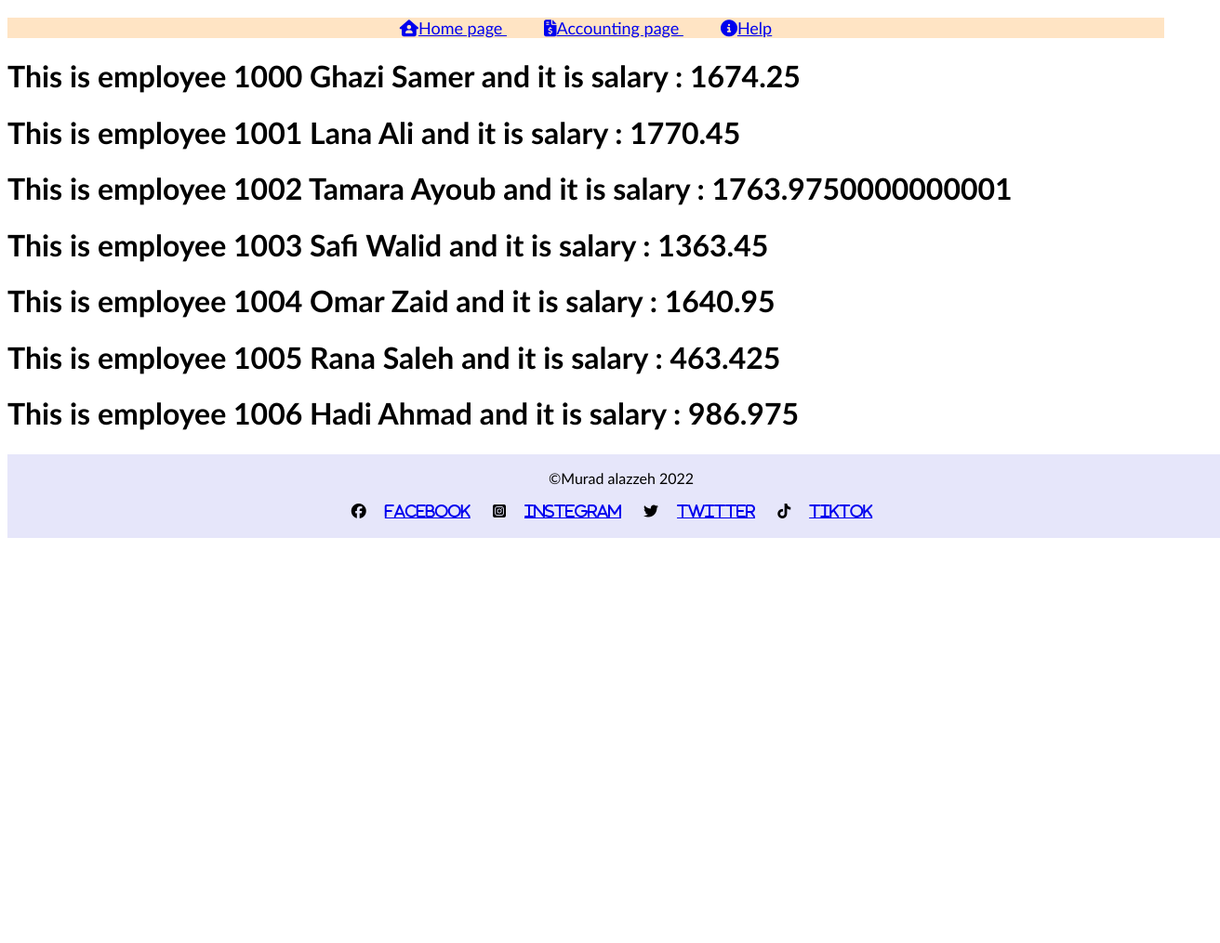
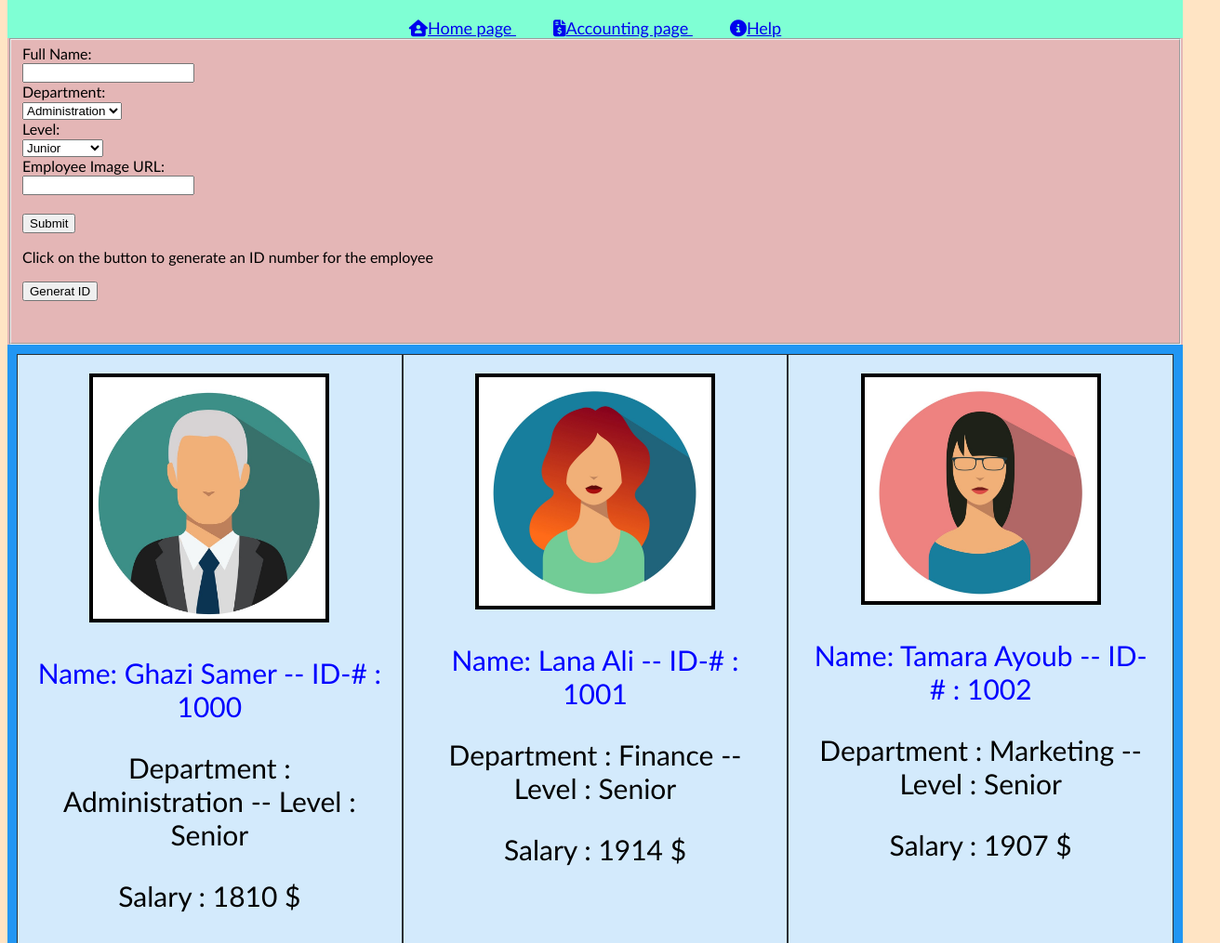
Before and after one commit to Muradazzeh/HR-management-system, a plain HTML site: page index.html in a window 1280 px wide. Shown: the part 221-1236 px from the top of the page at 93% size, 1312 px wide, since content can reach past the window. Before the commit the page ends 800 px from the top, so only its background shows below. Drawn offline with Linux system fonts and the light colour scheme.

Commit message:
taks 8 sol

```diff
--- a/app.js
+++ b/app.js
@@ -1,14 +1,15 @@
 `use strict`
-let allEmp =[]
-let empsal=[]
-function Employee(Id,Name,Department,Level,image){
-    this.employee_ID =Id;
+//// VARIABLES
+let allEmp = []
+let submtEL = document.getElementById("data")
+function Employee(Id, Name, Department, Level, image) {
+  this.employee_ID = Id;
   this.full_Name = Name;
   this.department = Department;
   this.level = Level;
   this.image = image;
-    this.salary = 5;
-    empsal.push(this.salary)
+  this.salary = 0;
+
   allEmp.push(this)
 
 }
@@ -16,63 +17,111 @@ function Employee(Id,Name,Department,Level,image){
 
 console.log(allEmp)
 
-function getRndInteger(min, max) {
-  return Math.round(Math.random() *  (max - min) ) + min ;
-}
+//// SALARY CONDATION THREW THE CONSTRUCTOR
+Employee.prototype.netsalary = function () {
+  if (this.level === "Senior") {
 
-      Employee.prototype.netsalary = function(){
-        if( this.level === "Senior"){
-
-          this.salary=getRndInteger(1500,2000);
-          this.salary=this.salary * (0.925);
+    this.salary = getRndInteger(1500, 2000);
+    // this.salary=this.salary * (0.925);
 
   }
-        if( this.level === "Mid-Senior"){
-          this.salary=getRndInteger(1000,1500);
-          this.salary=this.salary* (0.925);
+  if (this.level === "Mid-Senior") {
+    this.salary = getRndInteger(1000, 1500);
+    // this.salary=this.salary* (0.925);
   }
-        if( this.level === "Junior"){
-          this.salary=getRndInteger(500,1000);
-         this.salary = this.salary * (0.925);
+  if (this.level === "Junior") {
+    this.salary = getRndInteger(500, 1000);
+    //this.salary = this.salary * (0.925);
   }
 }
 
+//// EMPLOYEE INSTANCE
+let employee1 = new Employee(1000, 'Ghazi Samer', 'Administration', "Senior", "./image/Ghazi.jpg");
+let employee2 = new Employee(1001, 'Lana Ali', 'Finance', "Senior", "./image/Lana.jpg");
+let employee3 = new Employee(1002, 'Tamara Ayoub', 'Marketing', "Senior", "./image/Tamara.jpg");
+let employee4 = new Employee(1003, 'Safi Walid', 'Administration', "Mid-Senior", "./image/Safi.jpg");
+let employee5 = new Employee(1004, 'Omar Zaid', 'Development', "Senior", "./image/Omar.jpg");
+let employee6 = new Employee(1005, 'Rana Saleh', 'Development', "Junior", "./image/Rana.jpg");
+let employee7 = new Employee(1006, 'Hadi Ahmad', 'Finance', "Mid-Senior", "./image/Hadi.jpg");
 
-      console.log(empsal)
+/// CARD SECTION DISPLAY
+Employee.prototype.rendar = function () {
+
+  let gridItem = document.createElement("div");
+  gridItem.className="grid-item";
+
+  let imagEl = document.createElement("img")
+  imagEl.src = this.image; imagEl.width = 250; imagEl.length = 250; imagEl.className += "ima"
+  console.log(gridItem)
+  gridItem.appendChild(imagEl)
+  let nameEL = document.createElement("p")
+  nameEL.textContent = `Name: ${this.full_Name} --  ID-# :  ${this.employee_ID} `
+  gridItem.appendChild(nameEL)
+  nameEL.style.color = "blue"
+  let idEl = document.createElement("p")
+  //idEl.textContent=`ID-# : ${this.employee_ID}`
+  gridItem.appendChild(idEl)
+
+  let departmentEL = document.createElement("p")
+  departmentEL.textContent = `Department : ${this.department}  --  Level : ${this.level}`
+  gridItem.appendChild(departmentEL)
+  let levelEl = document.createElement("p")
+  //levelEl.textContent=`Level : ${this.level}`
+  gridItem.appendChild(levelEl)
+  let salaryEL = document.createElement("p")
+  salaryEL.textContent = `Salary : ${this.salary} $`
+  gridItem.appendChild(salaryEL)
+
+
+  document.getElementById("empList").appendChild(gridItem)
+
+}
+
+submtEL.addEventListener("submit", handelsubmit)
+
+function handelsubmit(event) {
+  event.preventDefault();
+
+  let selecLev = document.getElementById("lev").value;
+  let selecdep = document.getElementById("department").value
+  let uniqueID = document.getElementById("uniqueID").innerHTML;
+  let sal = document.getElementById(this.salary);
+  let empId = uniqueID;
+  let empName = event.target.fullName.value;
+  let empDep = selecdep;
+  let empLev = selecLev;
+  let empImg = event.target.imag.value;
+  let empSal = sal;
+  console.log(empId);
 
 
 
 
+  let newEmployee = new Employee(empId, empName, empDep, empLev, empImg, empSal)
+  newEmployee.netsalary()
+  newEmployee.rendar()
 
 
-let employee1=new Employee(1000,'Ghazi Samer','Administration',"Senior");
-let employee2=new Employee(1001,'Lana Ali','Finance',"Senior");
-let employee3=new Employee(1002,'Tamara Ayoub','Marketing',"Senior");
-let employee4=new Employee(1003,'Safi Walid','Administration',"Mid-Senior");
-let employee5=new Employee(1004,'Omar Zaid','Development',"Senior");
-let employee6=new Employee(1005,'Rana Saleh','Development',"Junior");
-let employee7=new Employee(1006,'Hadi Ahmad','Finance',"Mid-Senior");
-
-Employee.prototype.rendar=function(){
-  document.write (`<h1>This is employee ${this.employee_ID} ${this.full_Name} and it is salary  : ${this.salary} </h1> `)}
-for(i=0;i<allEmp.length;i++){
-  allEmp[i].netsalary();
-  allEmp[i].rendar();
 
 
 }
 
-// employee1.rendar();
-// employee2.rendar();
-// employee3.rendar();
-// employee4.rendar();
-// employee5.rendar();
-// employee6.rendar();
-// employee7.rendar();
-// employee1.netsalary() ;
-// employee2.netsalary();
-// employee3.netsalary();
-// employee4.netsalary();
-// employee5.netsalary();
-// employee6.netsalary();
-// employee7.netsalary();
+//// CALLING FUNCTION THREW CONSTRUCTOR
+for (i = 0; i < allEmp.length; i++) {
+  allEmp[i].netsalary();
+  allEmp[i].rendar();
+}
+//// Function AREA
+function generate() {
+  let id = () => {
+    return Math.floor((1 + Math.random()) * 0x1000)
+      ;
+  }
+  let uniqId = document.getElementById("uniqueID");
+  uniqId.textContent = id();
+
+
+}
+function getRndInteger(min, max) {
+  return Math.round(Math.random() * (max - min)) + min;
+}
--- a/index.html
+++ b/index.html
@@ -1,5 +1,6 @@
 <!DOCTYPE html>
 <html lang="en">
+
 <head>
     <meta charset="UTF-8">
     <meta http-equiv="X-UA-Compatible" content="IE=edge">
@@ -9,10 +10,11 @@
     <link rel="icon" type="image/jpg" href="./image/Faviconnew.png">
     <script src="https://kit.fontawesome.com/e6d3dc9ffc.js" crossorigin="anonymous"></script>
 </head>
+
 <body>
     <header>
         <div class="top">
-    <img  title="hr image" src="./image/HR.jpg" height="150" width="150" class="center" >
+            <img title="hr image" src="./image/HR.jpg" height="150" width="150" class="center">
         </div>
         <h1>Home page </h1>
         </div>
@@ -27,6 +29,62 @@
     </header>
 
     <main>
+        <section id="data" style="background-color: rgb(228, 182, 182);">
+
+
+            <fieldset>
+                <form>
+                    <label for="fullName">Full Name:</label><br>
+                    <input type="text" id="fullName" name="fullName"><br>
+
+                    <label for="department">Department:</label><br>
+                    <select id="department" name="department" form="departmentform">
+                        <option value="Administration">Administration </option>
+                        <option value="Marketing">Marketing </option>
+                        <option value="Development ">Development </option>
+                        <option value="Finance">Finance </option>
+                    </select><br>
+
+                    <label for="level">Level:</label><br>
+                    <select id="lev" name="levellist" form="levelform">
+                        <option value="Junior"> Junior </option>
+                        <option value="Mid-Senior"> Mid-Senior </option>
+                        <option value="Senior"> Senior </option>
+
+                    </select>
+                    <br>
+                    <label for="imag">Employee Image URL:</label><br>
+                    <input type="text" id="imag" name="Employeeimage">
+                    <br>
+                    <br>
+
+                    <input type="submit" id="sub" name="Submit"><br>
+                </form>
+                <p>Click on the button to generate an ID number for the employee</p>
+                <button onclick="generate()">Generat ID</button>
+                <br>
+                <label id="uniqueID" value="generate()"></label><br>
+                <p></p>
+
+            </fieldset>
+        </section>
+
+
+        <section id="card">
+            <div id="empList" class="grid-container">
+            </div>
+        </section>
+
+
+
+
+
+
+
+
+
+
+
         <script src="./app.js"></script>
 
     </main>
@@ -36,11 +94,12 @@
     <footer>
 
         <p>&copy;Murad alazzeh 2022</p>
-     <i class="fa-brands fa-facebook"><a href="https://ar-ar.facebook.com/">facebook  </a></i>
+        <i class="fa-brands fa-facebook"><a href="https://ar-ar.facebook.com/">facebook </a></i>
         <i class="fa-brands fa-instagram-square"><a href="https://www.instagram.com/">Instegram</a></i>
         <i class="fa-brands fa-twitter"><a href="https://twitter.com/">Twitter</a> </i>
         <i class="fa-brands fa-tiktok"><a href="https://www.tiktok.com/">Tiktok</a></i>
 
     </footer>
 </body>
+
 </html>
--- a/style/indexstyle.css
+++ b/style/indexstyle.css
@@ -1,15 +1,18 @@
 
 body{
     font-family: 'Gill Sans', 'Gill Sans MT', Calibri, 'Trebuchet MS', sans-serif;
-    padding-right: 20px;
+    padding-right: 0;background-color: bisque;
 }
-.center {margin-right: auto;margin-left: auto;display: block; }
+.center {margin-right: auto;margin-left: auto;display: block;}
 header h1{
    text-align: center;font-weight: 400;font-style: inherit;
 }
+header{
+    background-color: aquamarine;
+}
 .navbar {
    font-size: large;
-    background-color: bisque;
+    text-decoration: wavy;
     text-align: center;
 
 }
@@ -27,7 +30,7 @@ header h1{
     text-transform: uppercase;
 }
 footer {
-    position: fixed;
+    position: static;
     background-color: lavender;
     text-align: center;
     padding-left: 20px;
@@ -46,3 +49,22 @@ footer a{
     padding-left: 20px;
     padding-right: 20px;
 }
+
+.ima{
+border: .3rem solid black;
+
+}
+/* three column grid system */
+.grid-container {
+    display: grid;
+    grid-template-columns: auto auto auto;
+    background-color: #2196F3;
+    padding: 10px;
+  }
+  .grid-item {
+    background-color: rgba(255, 255, 255, 0.8);
+    border: 1px solid rgba(0, 0, 0, 0.8);
+    padding: 20px;
+    font-size: 30px;
+    text-align: center;
+  }
```
Also changed, not shown: image/Ghazi.jpg (added), image/Hadi.jpg (added), image/Lana.jpg (added), image/Omar.jpg (added), image/Rana.jpg (added), image/Safi.jpg (added), image/Tamara.jpg (added), 7 other files. Lines whose indentation alone changed are shown as unchanged.
